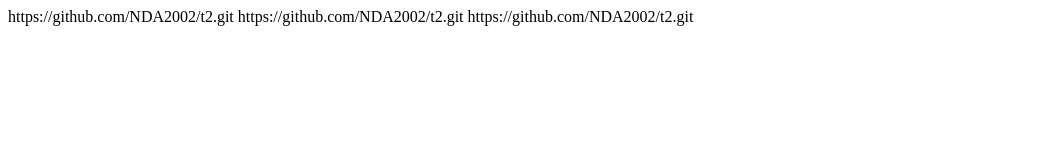
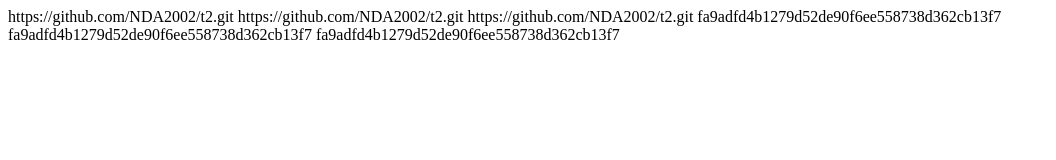
Before and after one commit to NDA2002/t2, a plain HTML site: page index.html in a window 1280 px wide. Shown: the whole page, without its empty margins (0-1056 px from the left). Drawn offline with Linux system fonts and the light colour scheme.

Commit message:
4 commit

```diff
--- a/index.html
+++ b/index.html
@@ -7,6 +7,9 @@
     https://github.com/NDA2002/t2.git
     https://github.com/NDA2002/t2.git
     https://github.com/NDA2002/t2.git
+    fa9adfd4b1279d52de90f6ee558738d362cb13f7
+    fa9adfd4b1279d52de90f6ee558738d362cb13f7
+    fa9adfd4b1279d52de90f6ee558738d362cb13f7
 </head>
 <body>
 
```
